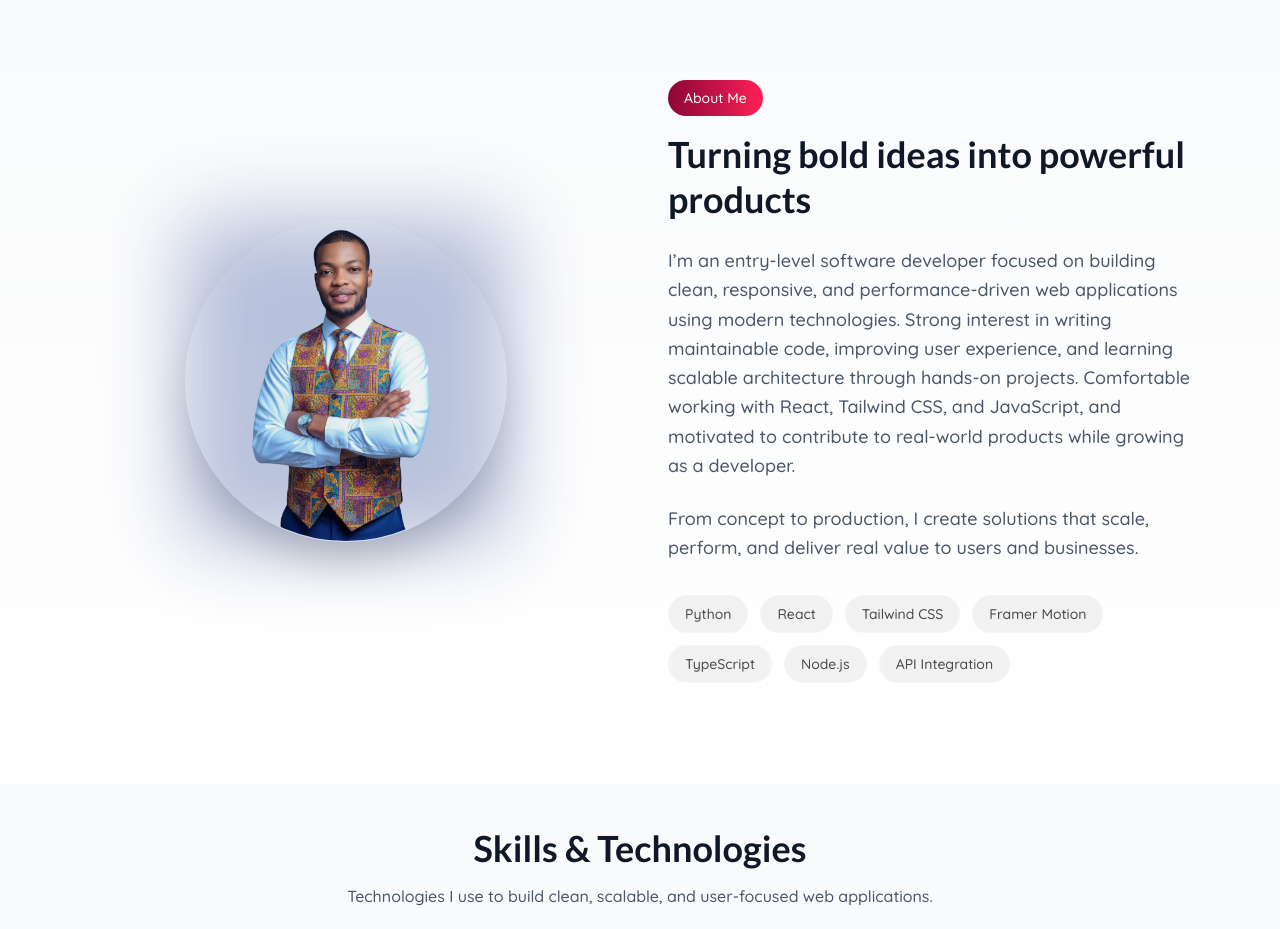
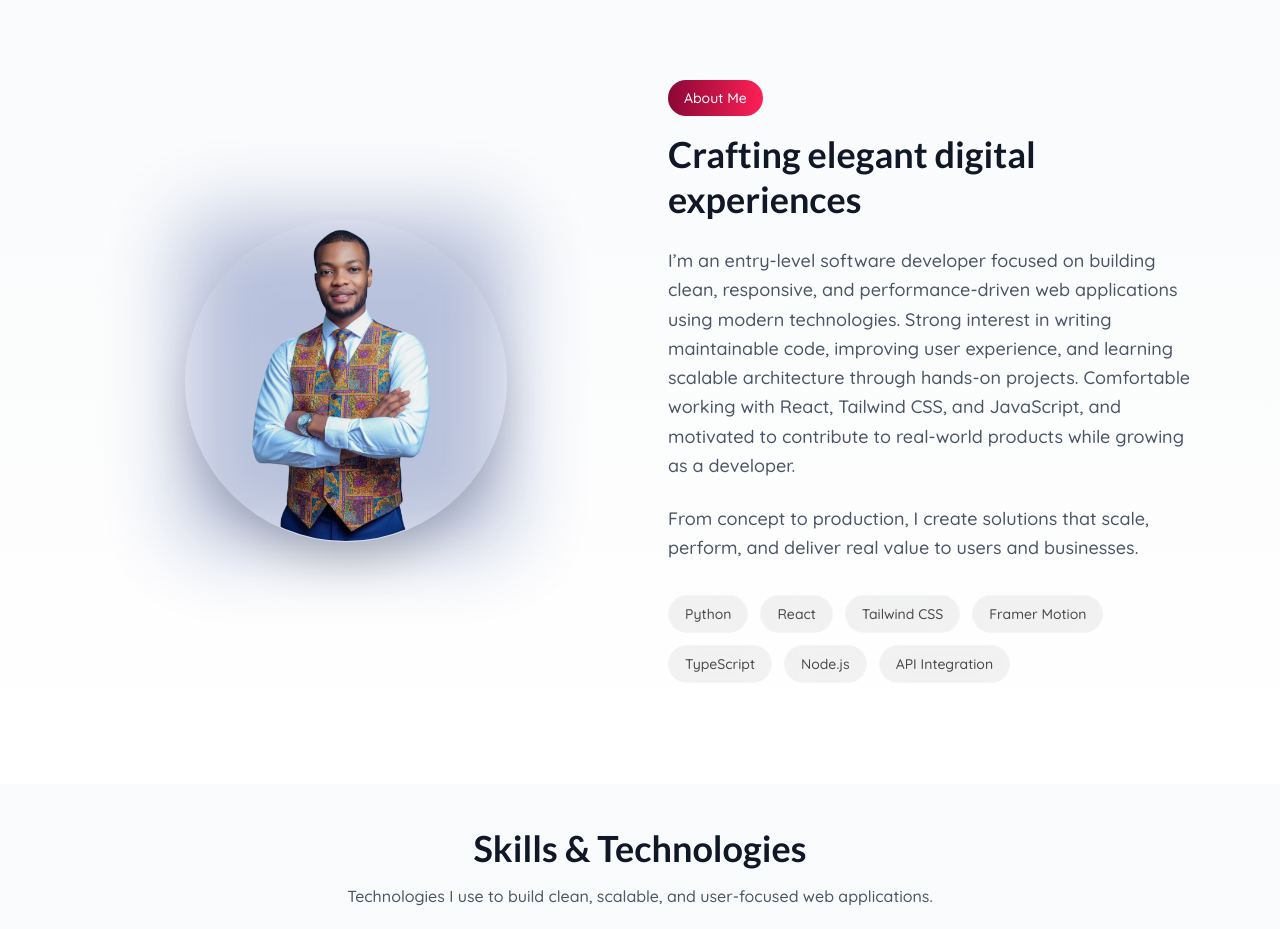
Before and after one commit to OfficialEmmanuelSamuel/Emmanuel_Samuel, a React (Vite) app: page / in a window 1280 px wide. Shown: the part 880-1809 px from the top of the page. Built offline with nearby package versions, Linux system fonts and the light colour scheme.

Commit message:
Change on about heading

```diff
--- a/src/sections/About.jsx
+++ b/src/sections/About.jsx
@@ -22,7 +22,7 @@ const item = {
 };
 
 const About = ({
-  variant = "startup", // "portfolio" | "saas" | "startup"
+  variant = "portfolio", // "portfolio" | "saas" | "startup"
 }) => {
   const headingMap = {
     portfolio: "Crafting elegant digital experiences",
```
